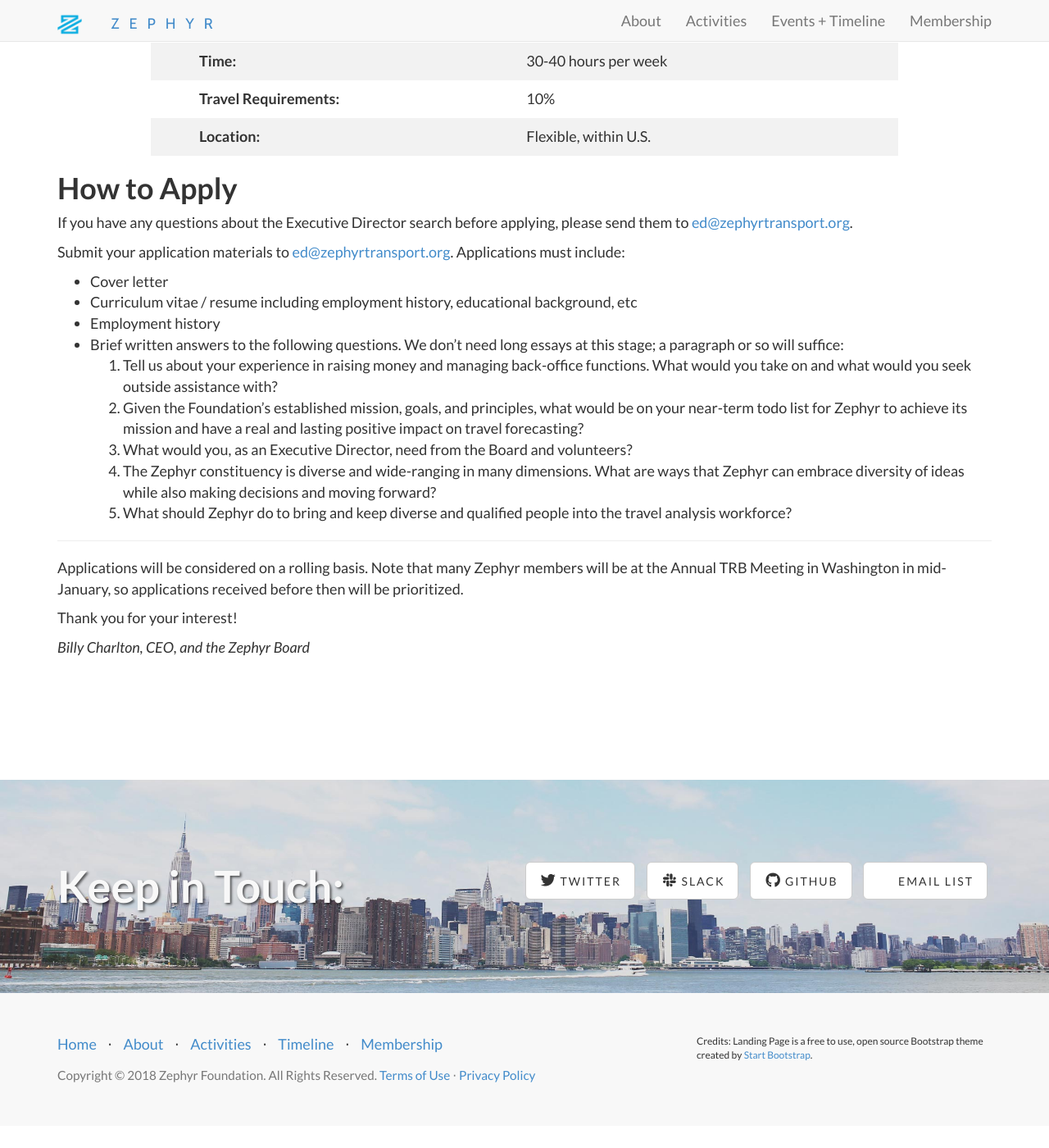
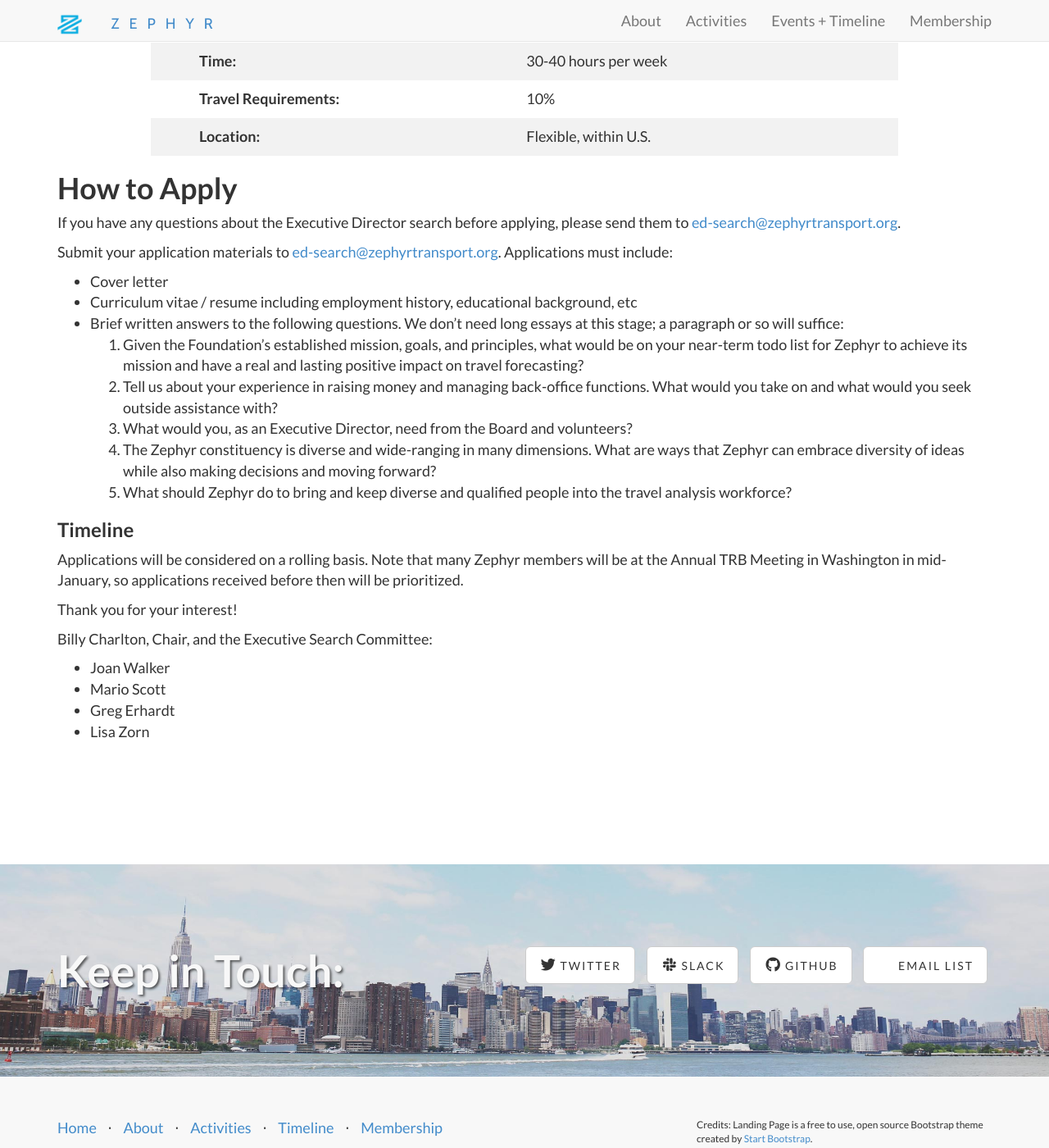
Before and after one commit to ZephyrTransport/zephyr-website, a Jekyll site: the page built from edsearch.md, in a window 1280 px wide and 1400 px high, scrolled down 1891 px. Shown: the whole window at 82% size. Built offline with Jekyll 4.4.1, drawn with Linux system fonts in a browser that asks for light colours; nearby versions of some CDN libraries; before the commit the page ends 3264 px from its top, so only the background shows below that.

Commit message:
ed-search tweaks

```diff
--- a/edsearch.md
+++ b/edsearch.md
@@ -76,27 +76,30 @@ The ideal candidate will have experience with government decision-making in tran
 
 # How to Apply
 
-If you have any questions about the Executive Director search before applying, please send them to <ed@zephyrtransport.org>.
+If you have any questions about the Executive Director search before applying, please send them to <ed-search@zephyrtransport.org>.
 
-Submit your application materials to <ed@zephyrtransport.org>. Applications must include:
+Submit your application materials to <ed-search@zephyrtransport.org>. Applications must include:
 
 - Cover letter
 - Curriculum vitae / resume including employment history, educational background, etc
-- Employment history
 - Brief written answers to the following questions. We don't need long essays at this stage;
   a paragraph or so will suffice:
-   1. Tell us about your experience in raising money and managing back-office functions.  What would you take on and what would you seek outside assistance with?
-   2. Given the Foundation's established mission, goals, and principles, what would be on your near-term todo list for Zephyr to achieve its mission and have a real and lasting positive impact on travel forecasting?
+   1. Given the Foundation's established mission, goals, and principles, what would be on your near-term todo list for Zephyr to achieve its mission and have a real and lasting positive impact on travel forecasting?
+   2. Tell us about your experience in raising money and managing back-office functions.  What would you take on and what would you seek outside assistance with?
    3. What would you, as an Executive Director, need from the Board and volunteers?
    4. The Zephyr constituency is diverse and wide-ranging in many dimensions.  What are ways that Zephyr can embrace diversity of ideas while also making decisions and moving forward?
    5. What should Zephyr do to bring and keep diverse and qualified people into the travel analysis workforce?
 
----
+### Timeline
 
 Applications will be considered on a rolling basis. Note that many Zephyr members will be at the Annual TRB Meeting in Washington in mid-January, so applications received before then will be prioritized.
 
 Thank you for your interest!
 
-*Billy Charlton, CEO, and the Zephyr Board*
+Billy Charlton, Chair, and the Executive Search Committee:
+* Joan Walker
+* Mario Scott
+* Greg Erhardt
+* Lisa Zorn
 
 <br/><br/><br/><br/><br/>
```
